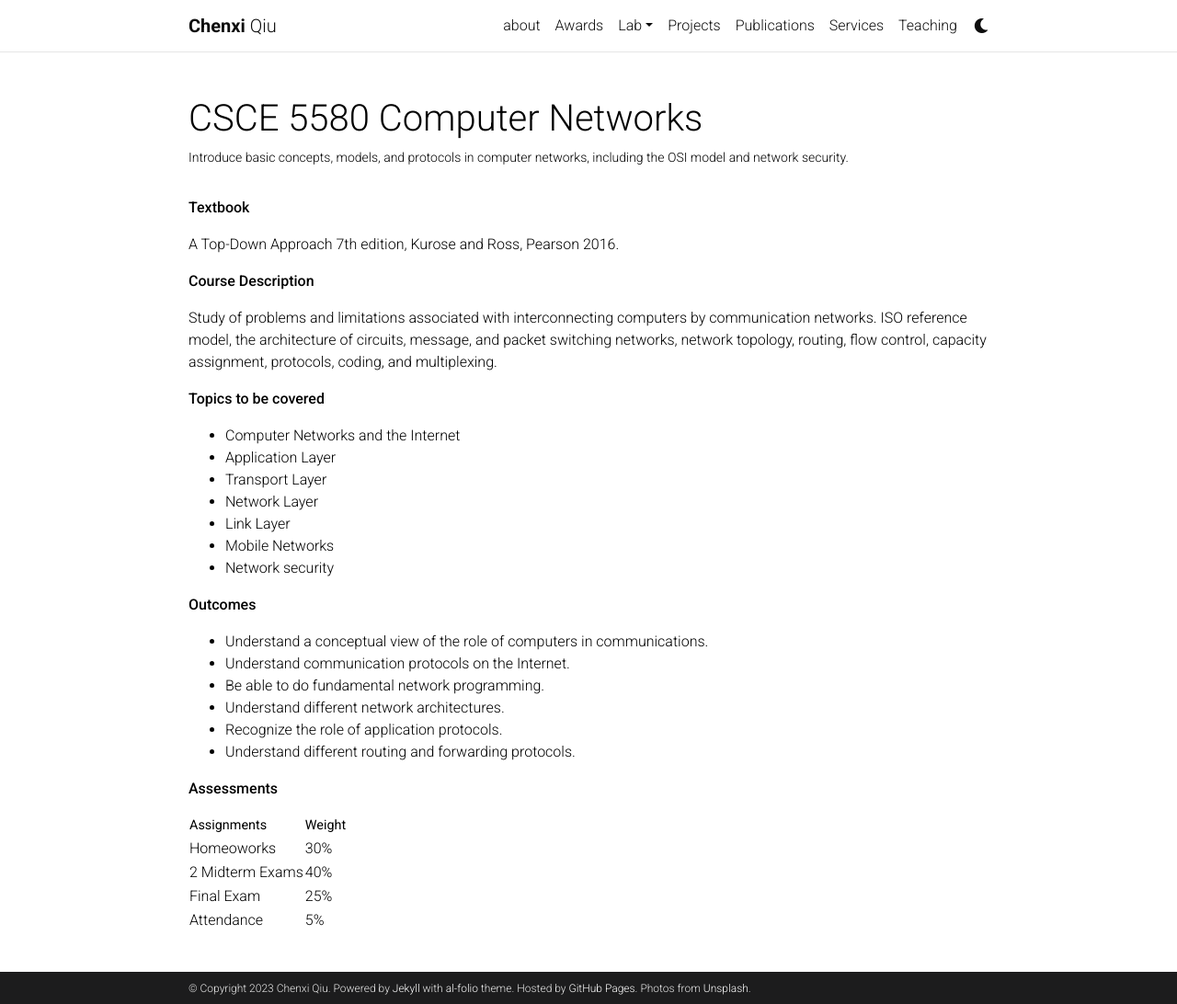
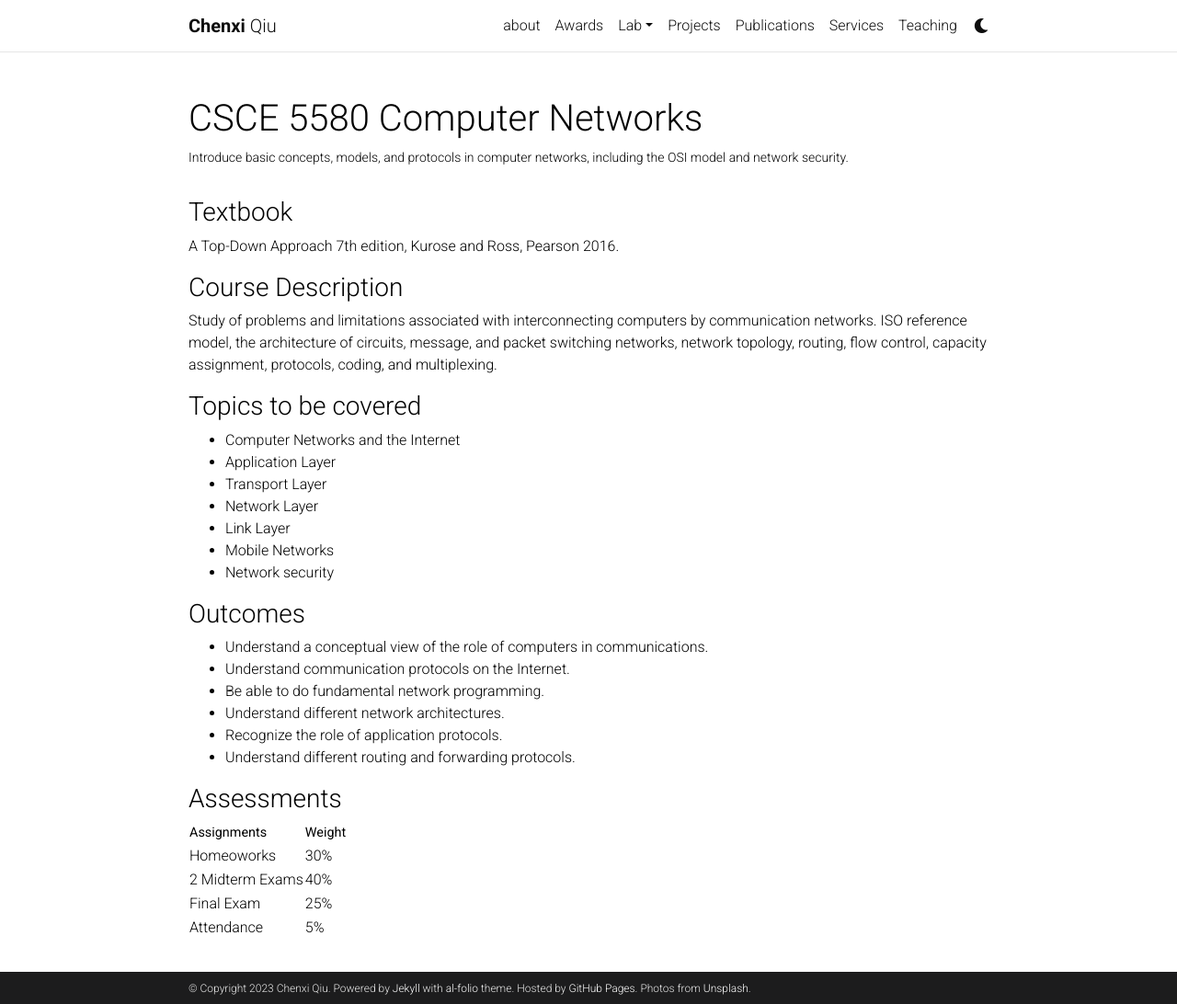
Before and after one commit to chenxiunt/chenxiunt.github.io, a Jekyll site: the page built from _teaching/CSCE5850.markdown, in a window 1280 px wide and 1092 px high. Shown: the whole window at 92% size. Built offline with Jekyll 4.4.1, drawn with Linux system fonts in a browser that asks for light colours; comment, search, counter and statistics services are not loaded; a style sheet for code colours, icons or effects is not loaded.

```diff
--- a/_teaching/CSCE5850.markdown
+++ b/_teaching/CSCE5850.markdown
@@ -6,16 +6,16 @@ img: /assets/img/CSCE5580.png
 importance: 1
 ---
 
-**Textbook**
+### Textbook ###
 
 A Top-Down Approach 7th edition, Kurose and Ross, Pearson 2016.
 
-**Course Description**
+### Course Description ###
 
 Study of problems and limitations associated with interconnecting computers by communication networks. ISO reference model, the architecture of circuits, message, and packet switching networks, network topology, routing, flow control, capacity assignment, protocols, coding, and multiplexing.
 
 
-**Topics to be covered**
+### Topics to be covered ###
 * Computer Networks and the Internet
 * Application Layer
 * Transport Layer
@@ -24,7 +24,7 @@ Study of problems and limitations associated with interconnecting computers by c
 * Mobile Networks
 * Network security
 
-**Outcomes**
+### Outcomes ###
 * Understand a conceptual view of the role of computers in communications.
 * Understand communication protocols on the Internet.
 * Be able to do fundamental network programming.
@@ -32,7 +32,7 @@ Study of problems and limitations associated with interconnecting computers by c
 * Recognize the role of application protocols.
 * Understand different routing and forwarding protocols.
 
-**Assessments**
+### Assessments ###
 
 Assignments       | Weight
 ----------------- | -------------
```
